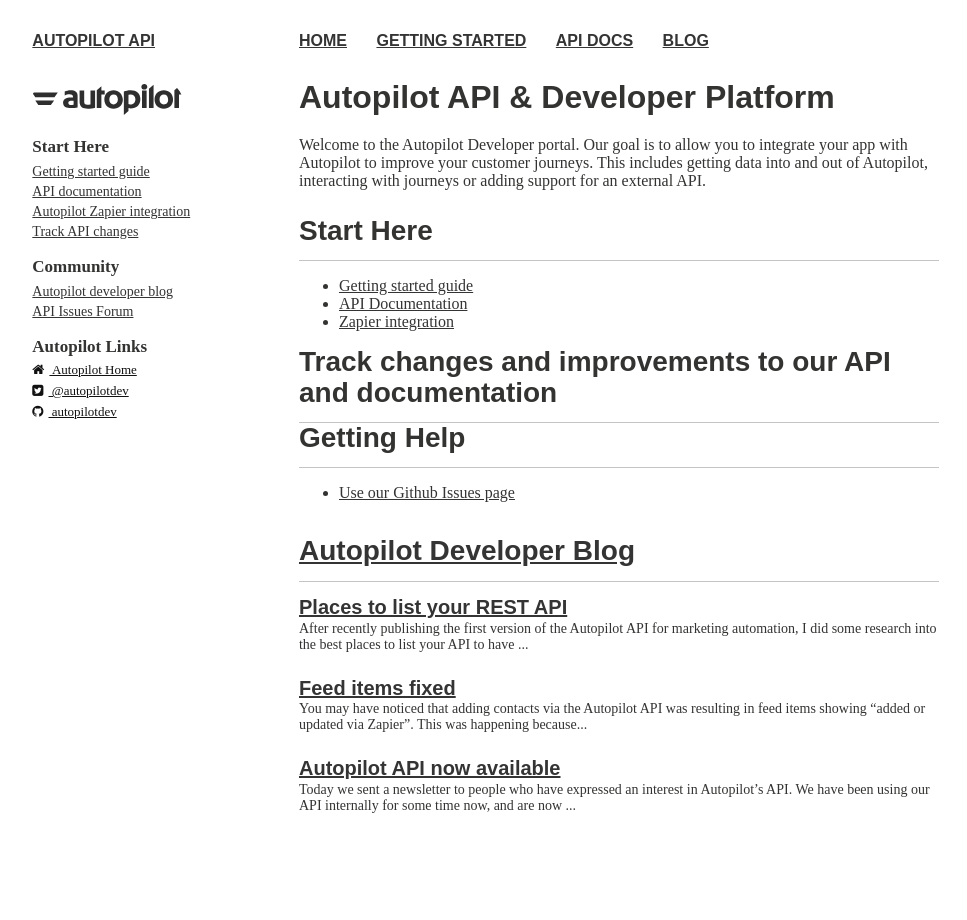
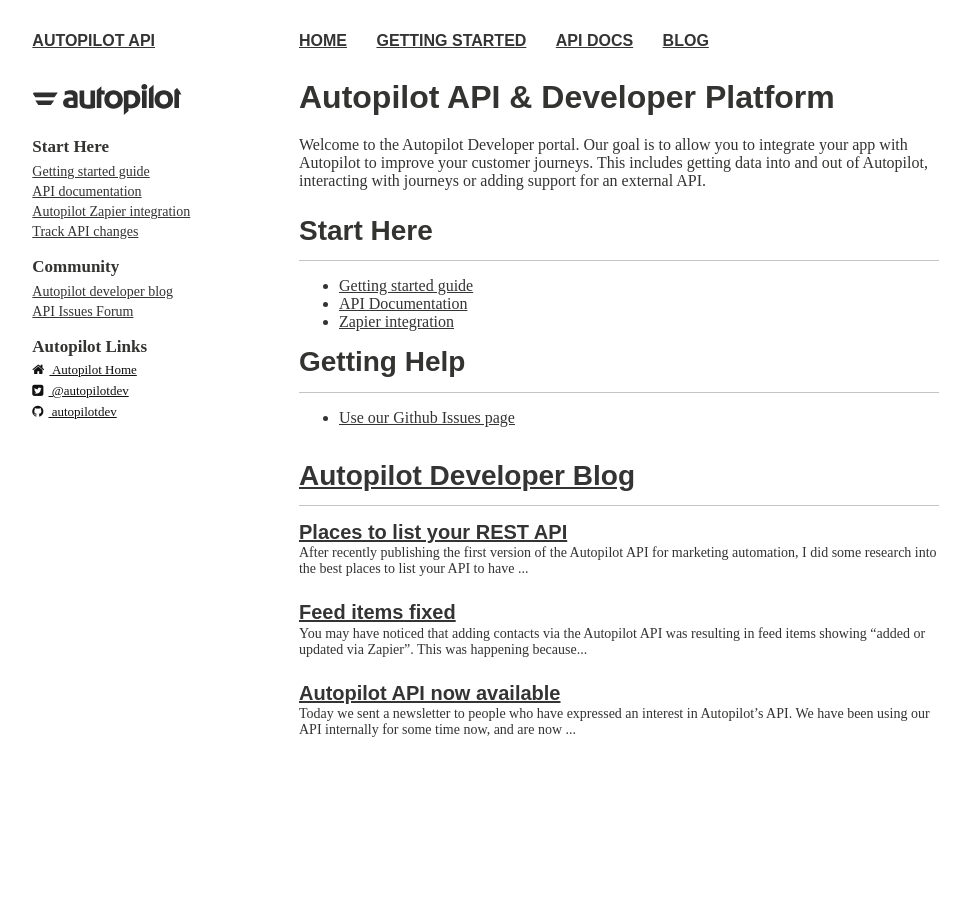
Before and after one commit to autopilotdev/autopilotdev.github.io, a Jekyll site: the page built from index.md, in a window 1280 px wide. Shown: the whole page, without its empty margins (21-988 px from the left). Built offline with Jekyll 4.4.1, drawn with Linux system fonts in a browser that asks for light colours; nearby versions of some CDN libraries; some web fonts are replaced; a script that is not in the unit is left out.

Commit message:
Move API Changelog amount

```diff
--- a/_includes/_author-bio.html
+++ b/_includes/_author-bio.html
@@ -29,6 +29,9 @@
   {% if author.twitter %}<a href="http://twitter.com/{{ author.twitter }}" class="author-social" target="_blank"><i class="fa fa-twitter-square"></i> @{{ author.twitter }}</a>{% endif %}
   {% if author.github %}<a href="http://github.com/{{ author.github }}" class="author-social" target="_blank"><i class="fa fa-github"></i> {{ author.github }}</a>{% endif %}
   {% if author.stackoverflow %}<a href="http://stackoverflow.com/users/{{ author.stackoverflow }}" class="author-social" target="_blank"><i class="fa fa-stack-overflow"></i> Stackoverflow</a>{% endif %}
+
+  <script type="text/javascript" src="//www.apichangelog.com/static/widget/follow.js" api="autopilot"></script>
+
 {% else %}
 	{% if author.avatar contains 'http' %}
 		<img src="{{ author.avatar }}" class="bio-photo" alt="{{ author.name }} bio photo"></a>
--- a/index.md
+++ b/index.md
@@ -14,10 +14,6 @@ journeys. This includes getting data into and out of Autopilot, interacting with
 * [API Documentation](http://docs.autopilot.apiary.io/)
 * [Zapier integration](/zapier)
 
-### Track changes and improvements to our API and documentation
-
-<script type="text/javascript" src="//www.apichangelog.com/static/widget/follow.js" api="autopilot"></script>
-
 ### Getting Help
 
 * [Use our Github Issues page](https://github.com/autopilotdev/autopilotdev.github.io/issues)
```
